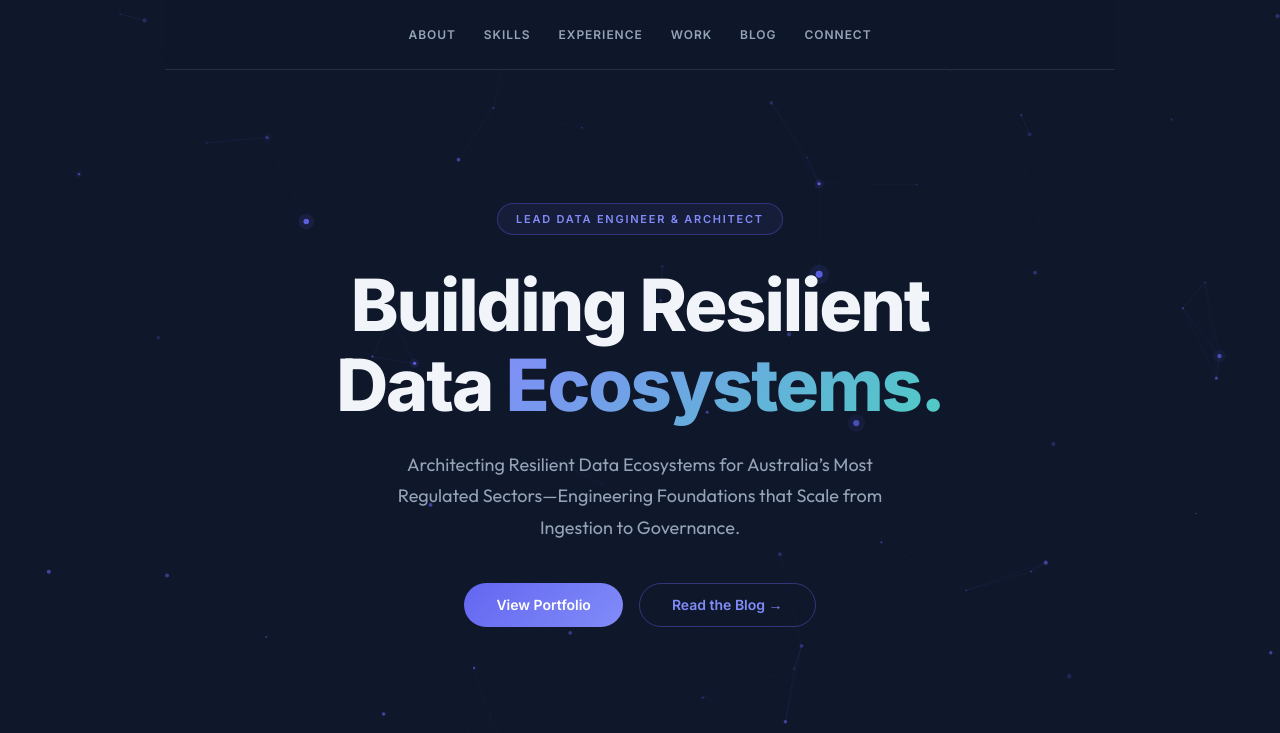
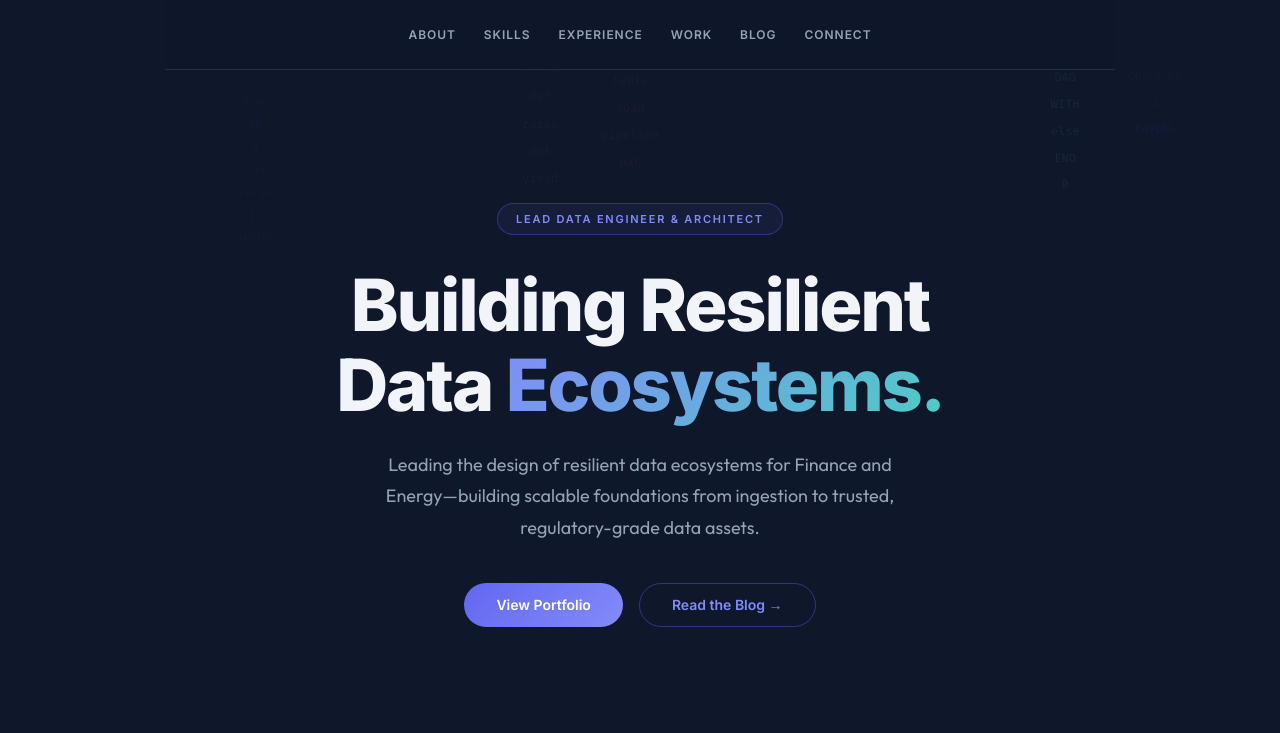
Before and after one commit to ac6596/Anwesha.Me, a plain HTML site: page app/index.html in a window 1280 px wide. Shown: the top 733 px of the page. Drawn offline with nearby package versions, Linux system fonts and the light colour scheme.

Commit message:
style changes

```diff
--- a/app/index.html
+++ b/app/index.html
@@ -37,7 +37,7 @@
   <div class="hero-content">
     <span class="hero-eyebrow">Lead Data Engineer &amp; Architect</span>
     <h1 class="hero-heading">Building Resilient<br>Data <em>Ecosystems.</em></h1>
-    <p class="hero-sub">Architecting Resilient Data Ecosystems for Australia’s Most Regulated Sectors—Engineering Foundations that Scale from Ingestion to Governance.</p>
+    <p class="hero-sub">Leading the design of resilient data ecosystems for Finance and Energy—building scalable foundations from ingestion to trusted, regulatory-grade data assets.</p>
     <div class="hero-ctas">
       <a href="#work" class="hero-cta hero-cta--primary">View Portfolio</a>
       <a href="/blog" class="hero-cta hero-cta--ghost">Read the Blog &rarr;</a>
@@ -466,116 +466,124 @@
   AOS.init({ duration: 450, easing: 'ease-out', once: true, offset: 60 });
 </script>
 <script>
-// --- Hero canvas: data-network background animation ---
+// --- Hero canvas: Logic Stream animation ---
 (function() {
   var canvas = document.getElementById('hero-canvas');
   if (!canvas) return;
   var ctx = canvas.getContext('2d');
-  var W, H, particles, raf;
-  var CONN_DIST = 160;
-  var GRID_STEP = 70;
+  var W, H, cols;
+
+  // Token pools
+  var SQL  = ['SELECT','FROM','WHERE','JOIN','GROUP BY','ORDER BY','WITH','AS','ON',
+               'AND','OR','CASE','WHEN','THEN','END','OVER','PARTITION','COALESCE',
+               'DISTINCT','HAVING','UNION','NULL','CAST','WINDOW','FILTER'];
+  var PY   = ['def','return','import','class','for','if','else','True','False','None',
+               'yield','async','await','lambda','try','except','with','pass','raise',
+               'in','not','is','and','or'];
+  var DATA = ['schema','delta','load','dbt','DAG','task','flow','run','job',
+               'table','view','model','seed','test','ingest','pipeline','merge'];
+  var BIN  = ['0','1','01','10','0','1','0','1','0','1','11','00','101','010'];
+
+  // Combined pool: binary weighted ~30%, SQL ~30%, PY ~25%, DATA ~15%
+  var POOL = BIN.concat(BIN).concat(SQL).concat(PY).concat(DATA);
+
+  // Column spacing bands — mix tight and wide columns for varied density
+  var BAND_WIDTHS = [68, 80, 90, 100, 112];
+
+  function rand(min, max) { return min + Math.random() * (max - min); }
+  function pick(arr)       { return arr[Math.floor(Math.random() * arr.length)]; }
+
+  function makeCol(x) {
+    var fontSize = Math.floor(rand(10.5, 13.5));
+    var lineH    = fontSize * 2.0 + rand(0, 4);
+    var len      = Math.floor(rand(5, 16));           // column height in tokens
+    var items    = [];
+    for (var i = 0; i < len; i++) items.push(pick(POOL));
+    return {
+      x:       x + rand(-14, 14),                    // slight horizontal jitter
+      y:       -rand(80, H * 0.9 + len * lineH),     // random start above viewport
+      speed:   rand(0.18, 0.75),                      // very slow drift
+      fontSize: fontSize,
+      lineH:   lineH,
+      len:     len,
+      items:   items,
+      // base opacity — extremely faint, varies per column
+      opacity: rand(0.045, 0.115),
+      // per-column tint: indigo or slate
+      r: Math.random() > 0.72 ? 148 : 99,
+      g: Math.random() > 0.72 ? 163 : 102,
+      b: Math.random() > 0.72 ? 184 : 241
+    };
+  }
+
+  function initCols() {
+    cols = [];
+    var x = 0;
+    while (x < W + 60) {
+      var band = pick(BAND_WIDTHS);
+      cols.push(makeCol(x + band * 0.5));
+      x += band;
+    }
+  }
 
   function resize() {
     W = canvas.width  = canvas.offsetWidth;
     H = canvas.height = canvas.offsetHeight;
+    initCols();
   }
 
-  function Particle() {
-    this.reset();
-  }
-  Particle.prototype.reset = function() {
-    this.x  = Math.random() * W;
-    this.y  = Math.random() * H;
-    this.vx = (Math.random() - 0.5) * 0.35;
-    this.vy = (Math.random() - 0.5) * 0.35;
-    this.r  = Math.random() * 1.6 + 0.6;
-    this.alpha = Math.random() * 0.45 + 0.15;
-    this.pulse = Math.random() > 0.85; // ~15% are "data nodes" that pulse
-    this.pulseT = Math.random() * Math.PI * 2;
-  };
-  Particle.prototype.update = function() {
-    this.x += this.vx;
-    this.y += this.vy;
-    if (this.x < 0)  this.x = W;
-    if (this.x > W)  this.x = 0;
-    if (this.y < 0)  this.y = H;
-    if (this.y > H)  this.y = 0;
-    if (this.pulse) this.pulseT += 0.025;
-  };
+  function drawCol(col) {
+    ctx.save();
+    ctx.font = '400 ' + col.fontSize + 'px "Fira Code", "JetBrains Mono", monospace';
+    ctx.textAlign = 'center';
 
-  function init() {
-    resize();
-    var count = Math.max(40, Math.floor((W * H) / 16000));
-    particles = [];
-    for (var i = 0; i < count; i++) particles.push(new Particle());
-  }
+    // Fade zones: items near top/bottom of canvas fade — canvas CSS mask handles most
+    // of this, but we also fade per-item based on its absolute canvas position
+    var fadeTop    = H * 0.12;
+    var fadeBottom = H * 0.62;
 
-  function drawGrid() {
-    ctx.save();
-    ctx.strokeStyle = 'rgba(99,102,241,0.045)';
-    ctx.lineWidth = 0.5;
-    for (var x = 0; x <= W; x += GRID_STEP) {
-      ctx.beginPath(); ctx.moveTo(x, 0); ctx.lineTo(x, H); ctx.stroke();
-    }
-    for (var y = 0; y <= H; y += GRID_STEP) {
-      ctx.beginPath(); ctx.moveTo(0, y); ctx.lineTo(W, y); ctx.stroke();
+    for (var i = 0; i < col.items.length; i++) {
+      var iy = col.y + i * col.lineH;
+
+      // Skip items fully off-screen
+      if (iy < -col.lineH * 2 || iy > H + col.lineH) continue;
+
+      // Per-item alpha: fade near top & bottom canvas edges
+      var a = col.opacity;
+      if (iy < fadeTop)    a *= Math.max(0, iy / fadeTop);
+      if (iy > fadeBottom) a *= Math.max(0, 1 - (iy - fadeBottom) / (H * 0.38));
+
+      if (a <= 0) continue;
+      ctx.fillStyle = 'rgba(' + col.r + ',' + col.g + ',' + col.b + ',' + a.toFixed(4) + ')';
+      ctx.fillText(col.items[i], col.x, iy);
     }
     ctx.restore();
   }
 
-  function drawConnections() {
-    ctx.save();
-    for (var i = 0; i < particles.length; i++) {
-      for (var j = i + 1; j < particles.length; j++) {
-        var dx   = particles[i].x - particles[j].x;
-        var dy   = particles[i].y - particles[j].y;
-        var dist = Math.sqrt(dx * dx + dy * dy);
-        if (dist < CONN_DIST) {
-          var a = (1 - dist / CONN_DIST) * 0.18;
-          ctx.strokeStyle = 'rgba(99,102,241,' + a + ')';
-          ctx.lineWidth   = 0.7;
-          ctx.beginPath();
-          ctx.moveTo(particles[i].x, particles[i].y);
-          ctx.lineTo(particles[j].x, particles[j].y);
-          ctx.stroke();
+  function tick() {
+    ctx.clearRect(0, 0, W, H);
+    for (var i = 0; i < cols.length; i++) {
+      var col = cols[i];
+      col.y += col.speed;
+
+      // When column has fully scrolled past bottom, reset it above the top
+      if (col.y > H + col.len * col.lineH + 40) {
+        col.y     = -col.len * col.lineH - rand(20, 300);
+        col.speed = rand(0.18, 0.75);
+        // Refresh ~half the tokens for variety
+        for (var j = 0; j < col.items.length; j++) {
+          if (Math.random() > 0.5) col.items[j] = pick(POOL);
         }
       }
+
+      drawCol(col);
     }
-    ctx.restore();
+    requestAnimationFrame(tick);
   }
 
-  function drawParticles() {
-    ctx.save();
-    particles.forEach(function(p) {
-      p.update();
-      var r     = p.pulse ? p.r * (1.4 + 0.6 * Math.sin(p.pulseT)) : p.r;
-      var alpha = p.pulse ? p.alpha * (1.2 + 0.8 * Math.sin(p.pulseT)) : p.alpha;
-      ctx.beginPath();
-      ctx.arc(p.x, p.y, r, 0, Math.PI * 2);
-      ctx.fillStyle = 'rgba(99,102,241,' + Math.min(alpha, 0.9) + ')';
-      ctx.fill();
-      if (p.pulse) {
-        // Soft glow ring around pulsing nodes
-        ctx.beginPath();
-        ctx.arc(p.x, p.y, r * 2.8, 0, Math.PI * 2);
-        ctx.fillStyle = 'rgba(99,102,241,' + (alpha * 0.12) + ')';
-        ctx.fill();
-      }
-    });
-    ctx.restore();
-  }
-
-  function draw() {
-    ctx.clearRect(0, 0, W, H);
-    drawGrid();
-    drawConnections();
-    drawParticles();
-    raf = requestAnimationFrame(draw);
-  }
-
-  window.addEventListener('resize', function() { init(); });
-  init();
-  draw();
+  window.addEventListener('resize', resize);
+  resize();
+  tick();
 })();
 </script>
 </body>
--- a/app/styles.css
+++ b/app/styles.css
@@ -105,6 +105,10 @@ a img { border: 0; }
   height: 100%;
   z-index: 0;
   display: block;
+  filter: blur(0.7px);
+  /* Fade text in from top, out toward bottom */
+  -webkit-mask-image: linear-gradient(to bottom, transparent 0%, black 9%, black 58%, transparent 100%);
+  mask-image: linear-gradient(to bottom, transparent 0%, black 9%, black 58%, transparent 100%);
 }
 
 .hero-content {
```
